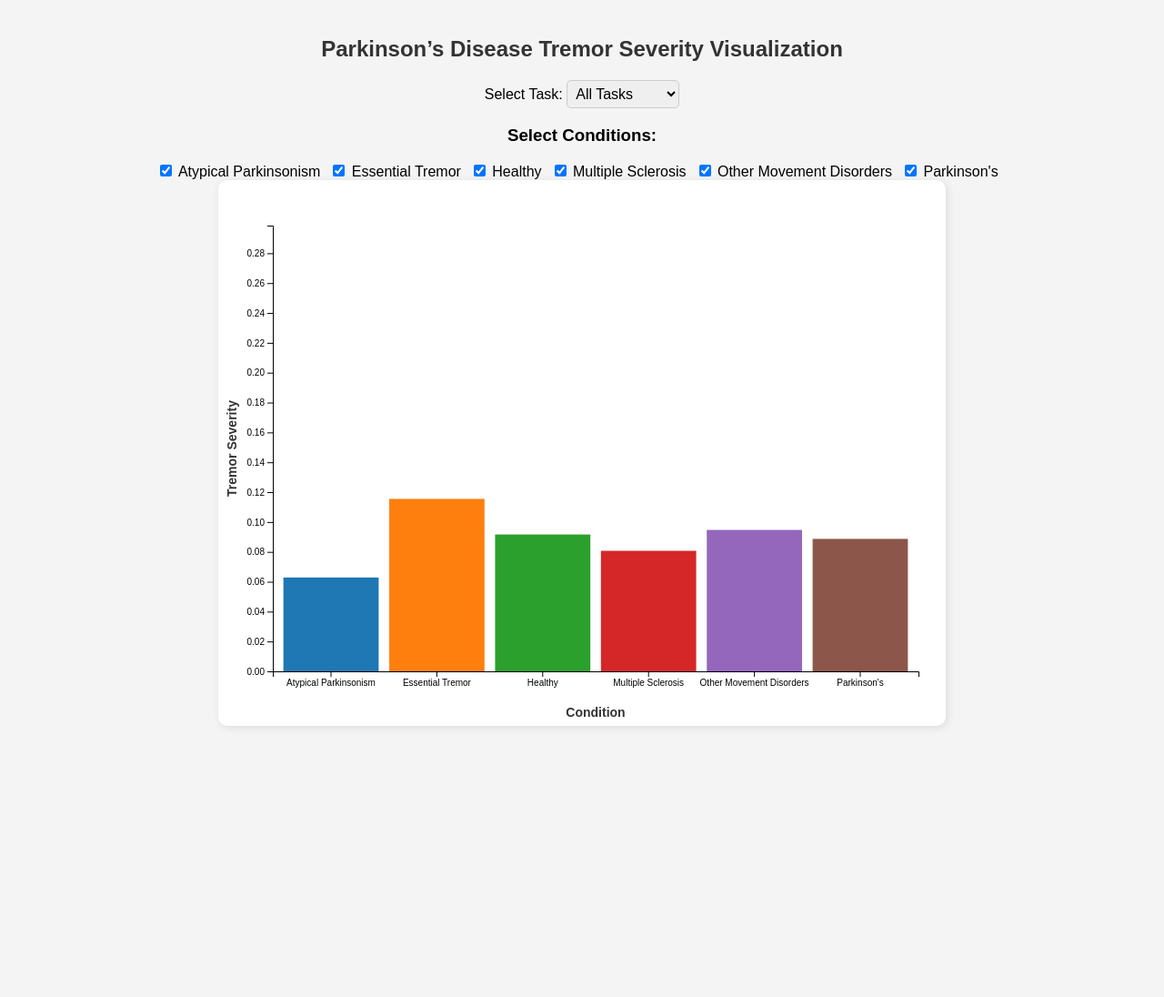
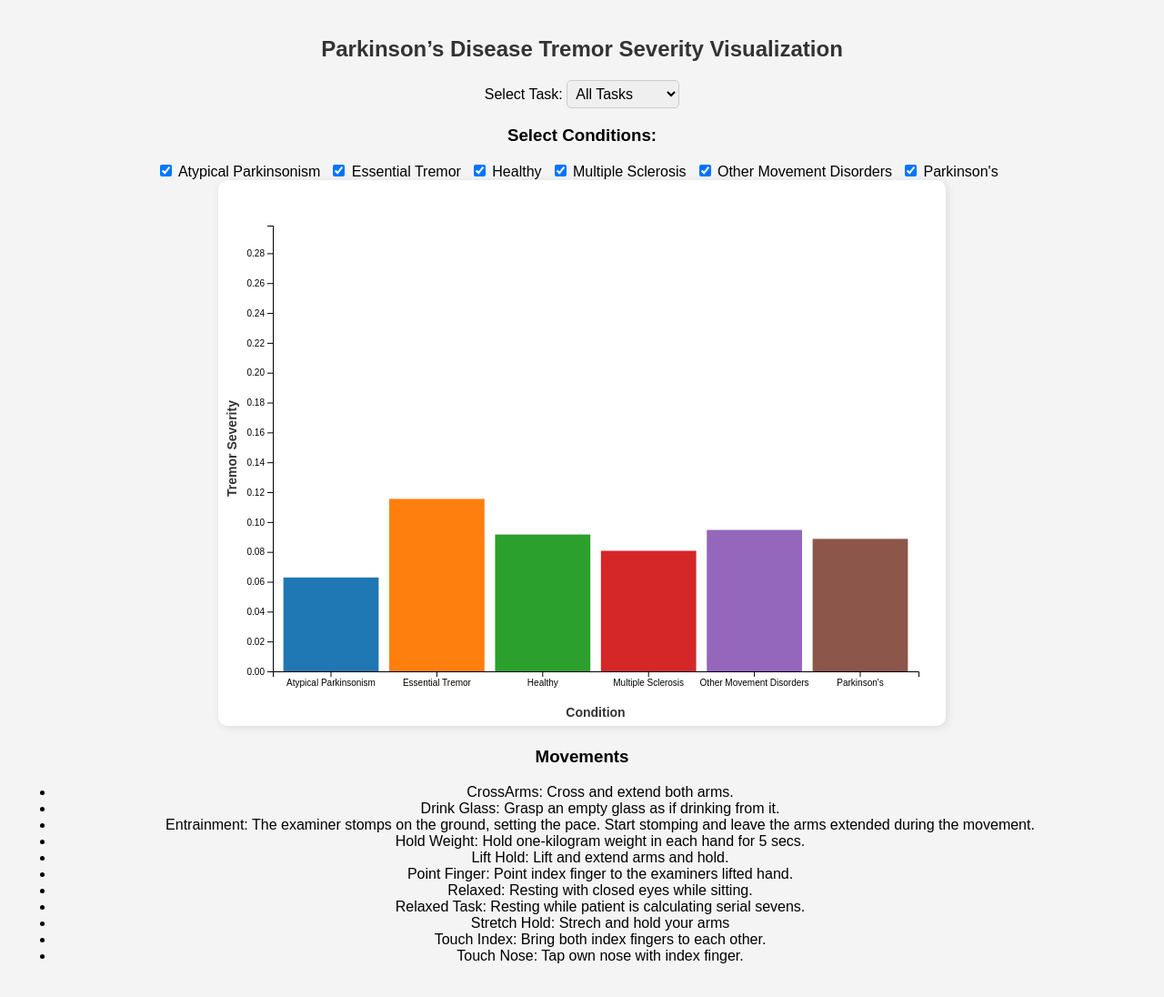
Before and after one commit to khraghuvanshi/dsc106_project3, a plain HTML site: page index.html in a window 1280 px wide. Shown: the whole page at 91% size. Before the commit the page ends 822 px from the top, so only its background shows below. Drawn offline with nearby package versions, Linux system fonts and the light colour scheme.

```diff
--- a/index.html
+++ b/index.html
@@ -22,6 +22,21 @@
 
     <svg id="barChart"></svg>
 
+    <h3> Movements </h3>
+    <ul>
+        <li>CrossArms: Cross and extend both arms.</li>
+        <li> Drink Glass: Grasp an empty glass as if drinking from it.</li>
+        <li>Entrainment: The examiner stomps on the ground, setting the pace. Start stomping and leave the arms extended during the movement. </li>
+        <li> Hold Weight: Hold one-kilogram weight in each hand for 5 secs. </li>
+        <li>Lift Hold: Lift and extend arms and hold.</li>
+        <li>Point Finger: Point index finger to the examiners lifted hand.</li>
+        <li>Relaxed: Resting with closed eyes while sitting. </li>
+        <li>Relaxed Task: Resting while patient is calculating serial sevens. </li>
+        <li> Stretch Hold: Strech and hold your arms</li>
+        <li>Touch Index: Bring both index fingers to each other. </li>
+        <li> Touch Nose: Tap own nose with index finger. </li>
+    </ul>
+
     <script src="main.js"></script>
 </body>
 </html>
```
